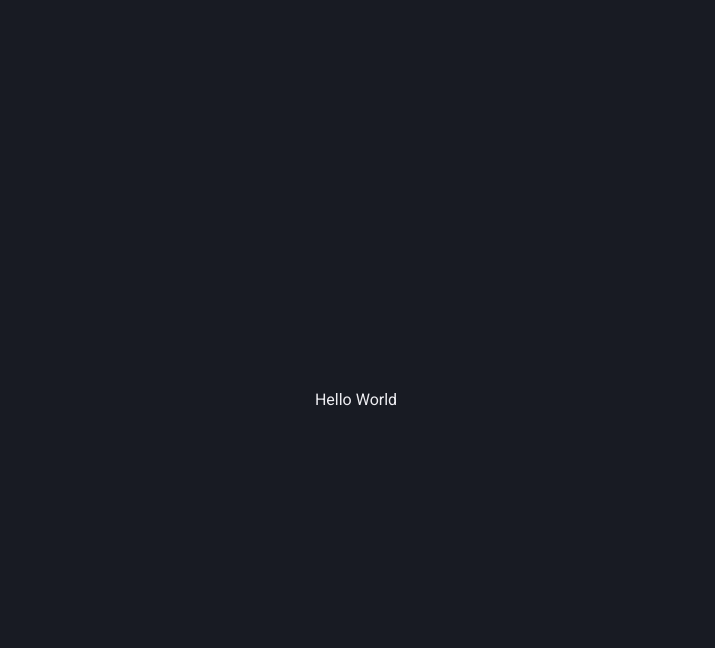
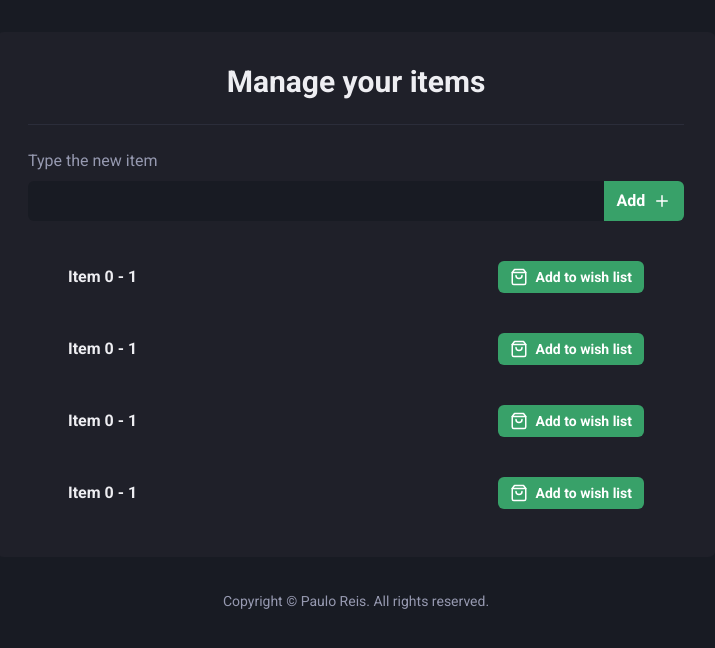
Before and after one commit to pauloreis7/ReactPerform, a React (Vite) app: page / in a window 1280 px wide. Shown: the top 648 px of the page, without its empty margins (284-999 px from the left). Built offline with nearby package versions, Linux system fonts and the light colour scheme.

Commit message:
Create project layout

```diff
--- a/package.json
+++ b/package.json
@@ -13,7 +13,8 @@
     "@emotion/styled": "^11.6.0",
     "framer-motion": "^5.4.3",
     "react": "^17.0.2",
-    "react-dom": "^17.0.2"
+    "react-dom": "^17.0.2",
+    "react-icons": "^4.3.1"
   },
   "devDependencies": {
     "@types/react": "^17.0.33",
--- a/src/App.tsx
+++ b/src/App.tsx
@@ -1,15 +1,154 @@
-import { Flex } from '@chakra-ui/react'
+import {
+  Flex,
+  Box,
+  Stack,
+  Heading,
+  Text,
+  Divider,
+  Input,
+  FormControl,
+  FormLabel,
+  Button,
+  Icon,
+} from '@chakra-ui/react'
+import { FiPlus, FiShoppingBag } from 'react-icons/fi'
 
 export function App() {
   return (
     <Flex
-      w="100vw"
-      h="100vh"
+      w="100%"
+      h="100%"
+      flexDir="column"
       justify="center"
       align="center"
-      p="10"
+      px="10"
+      pt="8"
     >
-      <h1>Hello World</h1>
+      <Flex
+        as="main"
+        width="100%"
+        maxWidth={720}
+        bg="gray.800"
+        p="8"
+        borderRadius={8}
+        flexDir="column"
+      >
+        <Stack spacing="6">
+          <Heading as="h1" size="lg" textAlign="center">
+            Manage your items
+          </Heading>
+
+          <Divider borderColor="gray.700" />
+
+          <Flex alignItems="flex-end">
+            <FormControl>
+              <FormLabel
+                fontWeight="400"
+                color="gray.300"
+                htmlFor="item"
+              >
+                Type the new item
+              </FormLabel>
+
+              <Input
+                name="item"
+                id="item"
+                focusBorderColor="green.500"
+                bgColor="gray.900"
+                variant="filled"
+                _hover={{
+                  bgColor: 'gray.900'
+                }}
+                flex={1}
+                borderTopRightRadius={0}
+                borderBottomRightRadius={0}
+              />
+            </FormControl>
+
+            <Button
+              colorScheme="green"
+              borderTopLeftRadius={0}
+              borderBottomLeftRadius={0}
+              cursor="pointer"
+              rightIcon={<Icon as={FiPlus} fontSize="18" />}
+            >
+              Add
+            </Button>
+          </Flex>
+
+          <Stack as="section" spacing="10" py="4" px="10">
+            <Flex align="center" justify="space-between">
+              <Text fontSize="md" fontWeight="600">
+                Item 0 - 1
+              </Text>
+
+              <Button
+                colorScheme="green"
+                size="sm"
+                cursor="pointer"
+                leftIcon={<Icon as={FiShoppingBag} fontSize="18" />}
+              >
+                Add to wish list
+              </Button>
+            </Flex>
+            <Flex align="center" justify="space-between">
+              <Text fontSize="md" fontWeight="600">
+                Item 0 - 1
+              </Text>
+
+              <Button
+                colorScheme="green"
+                size="sm"
+                cursor="pointer"
+                leftIcon={<Icon as={FiShoppingBag} fontSize="18" />}
+              >
+                Add to wish list
+              </Button>
+            </Flex>
+            <Flex align="center" justify="space-between">
+              <Text fontSize="md" fontWeight="600">
+                Item 0 - 1
+              </Text>
+
+              <Button
+                colorScheme="green"
+                size="sm"
+                cursor="pointer"
+                leftIcon={<Icon as={FiShoppingBag} fontSize="18" />}
+              >
+                Add to wish list
+              </Button>
+            </Flex>
+            <Flex align="center" justify="space-between">
+              <Text fontSize="md" fontWeight="600">
+                Item 0 - 1
+              </Text>
+
+              <Button
+                colorScheme="green"
+                size="sm"
+                cursor="pointer"
+                leftIcon={<Icon as={FiShoppingBag} fontSize="18" />}
+              >
+                Add to wish list
+              </Button>
+            </Flex>
+          </Stack>
+        </Stack>
+      </Flex>
+
+      <Flex
+        as="footer"
+        w="100%"
+        h="9vh"
+        mt="2"
+        justify="center"
+        align="center"
+        fontSize="sm"
+        color="gray.300"
+      >
+        Copyright &copy; Paulo Reis. All rights reserved.
+      </Flex>
     </Flex>
   )
 }
--- a/src/styles/theme.ts
+++ b/src/styles/theme.ts
@@ -25,7 +25,7 @@ export const theme = extendTheme({
     global: {
       body: {
         bg: 'gray.900',
-        color: 'gray.50'
+        color: 'gray.50',
       },
     }
   }
```
Also changed, not shown: 1 other file (tests, documents, lock files or other folders).
